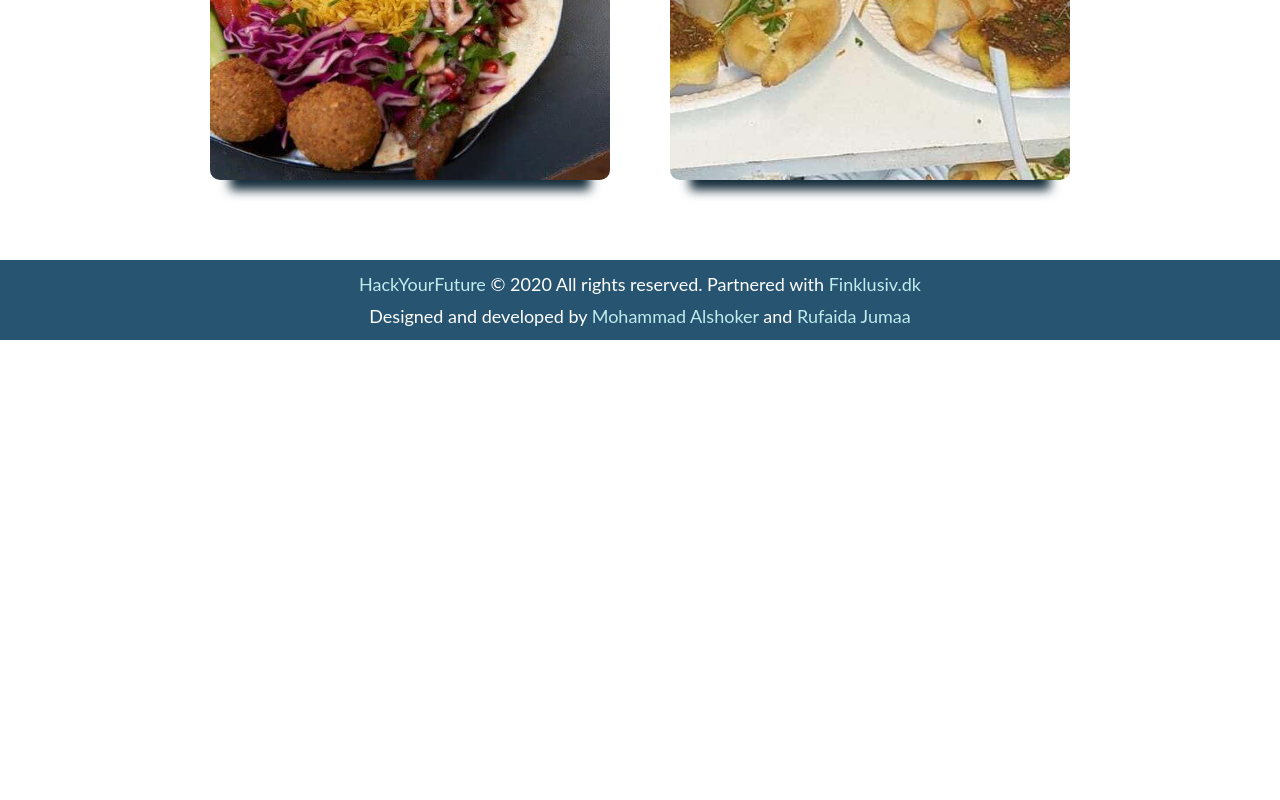
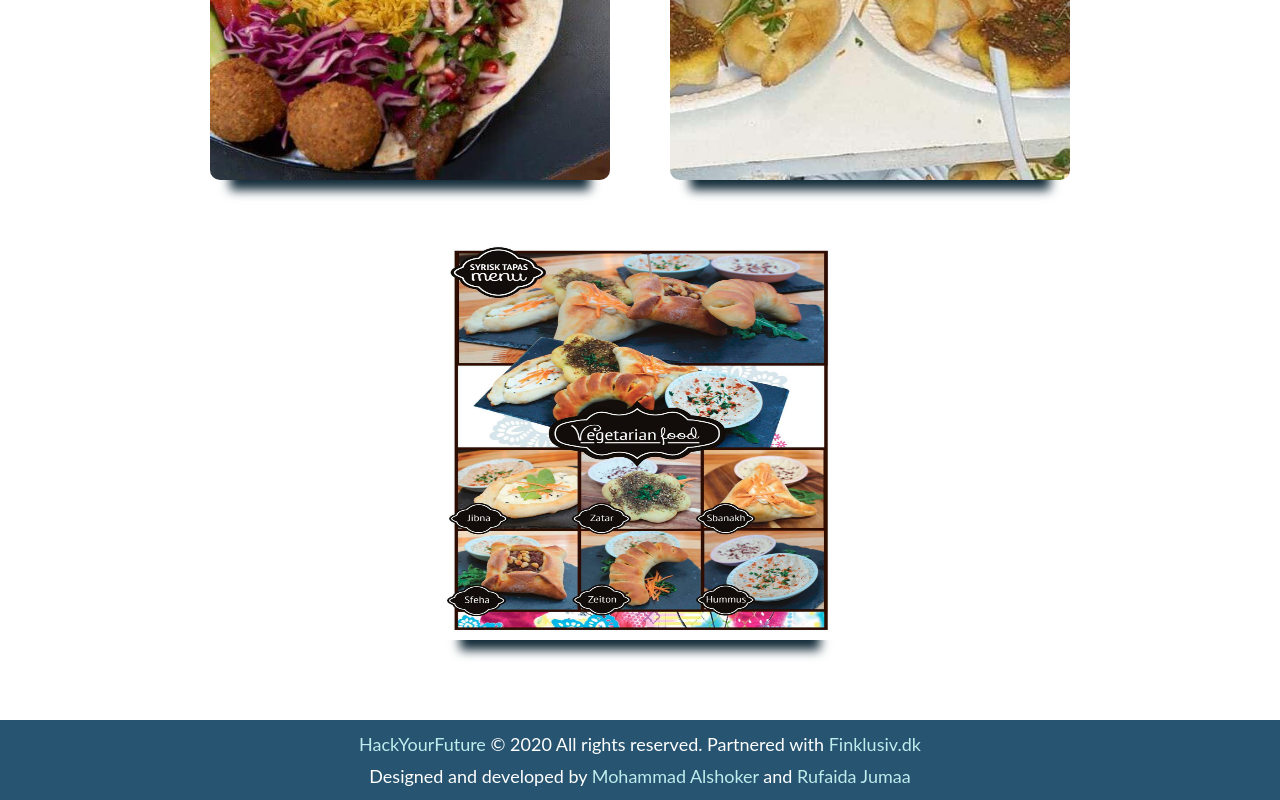
Before and after one commit to rufaidaju/ArabiFoodTapas, a React (Create React App) app: page /gallery in a window 1280 px wide. Shown: the part 3654-4454 px from the top of the page. Before the commit the page ends 3994 px from the top, so only its background shows below. Built offline with nearby package versions, Linux system fonts and the light colour scheme.

Commit message:
Add food12 img

```diff
--- a/src/components/pages/Gallery.js
+++ b/src/components/pages/Gallery.js
@@ -40,7 +40,7 @@ function Gallery() {
           <img src={`${reemRestaurant3}`} alt="reemRestaurant3" />
           <img src={`${food10}`} alt="food10" />
           <img src={`${food11}`} alt="food11" />
-          {/* <img src={`${food12}`} alt="food12" /> */}
+          <img src={`${food12}`} alt="food12" />
 
         </div>
       </div>
```
